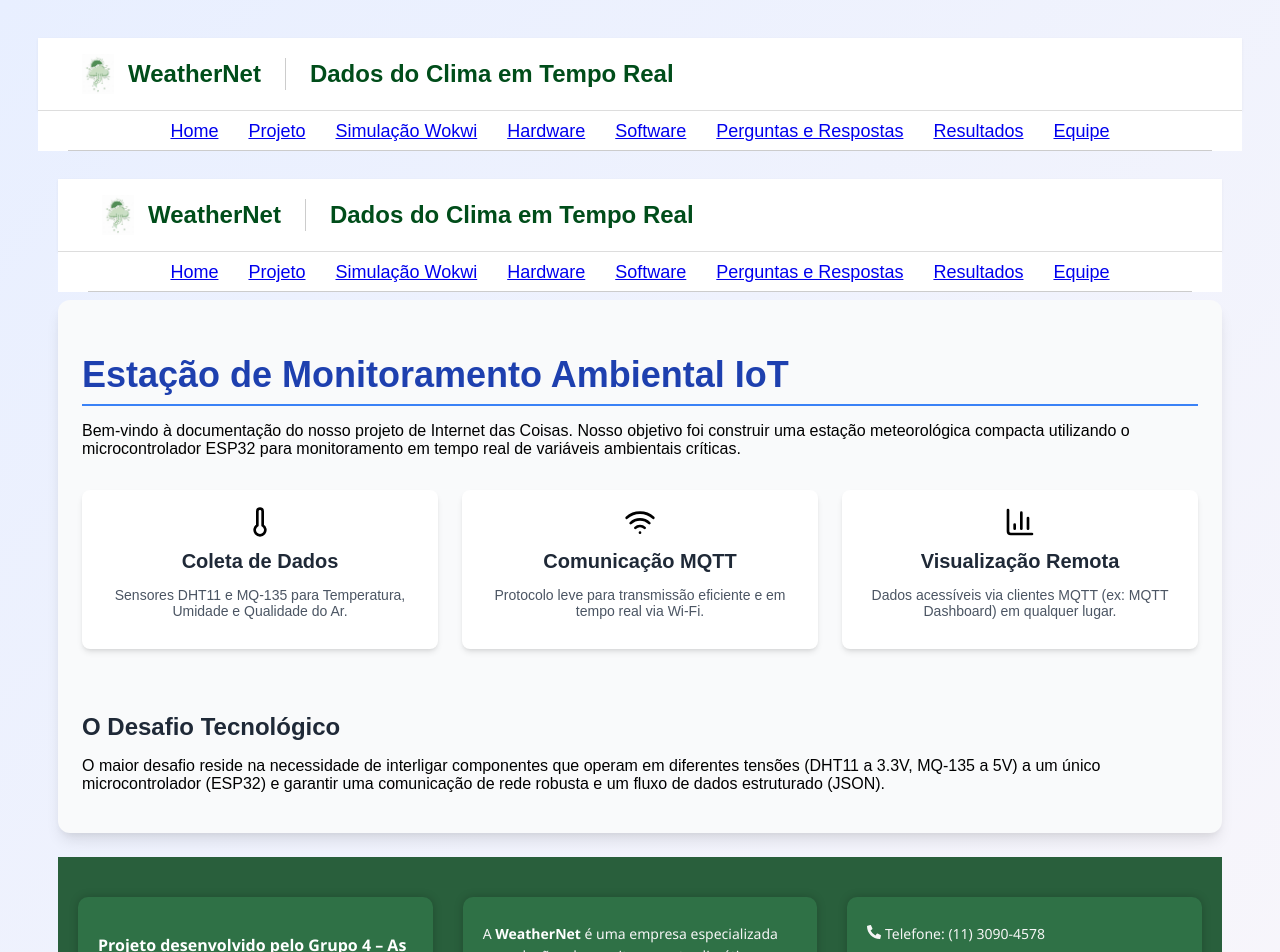
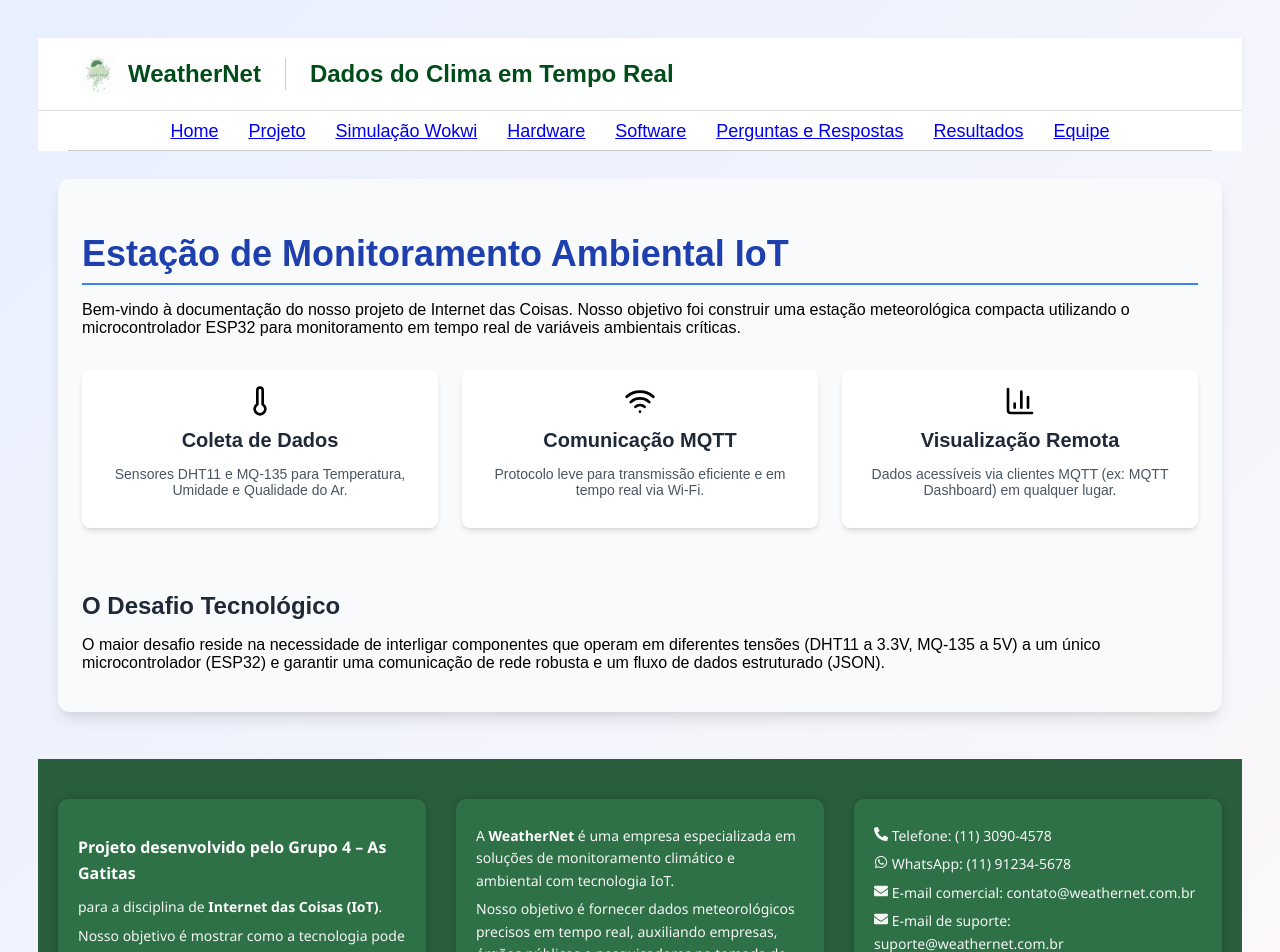
Before and after one commit to Clara2808Duarte/ProjetoIOTSITE, a React (Vite) app: page / in a window 1280 px wide. Shown: the top 952 px of the page. Built offline with nearby package versions, Linux system fonts and the light colour scheme.

Commit message:
modificações

```diff
--- a/src/components/Home.jsx
+++ b/src/components/Home.jsx
@@ -1,15 +1,9 @@
-import Header from "./Header";
-import Navbar from "./Nav";
-import Footer from "./Footer";
 import "./Home.css";
 import { Wifi, Thermometer, BarChart3 } from "lucide-react";
 
 export default function Home() {
   return (
     <>
-      <Header />
-      <Navbar />
-
       <section className="section bg-gray-50 p-6 rounded-xl shadow-lg transition-all duration-300 hover:shadow-xl">
         <h1 className="text-4xl font-extrabold text-blue-800 mb-4 border-b pb-2">
           Estação de Monitoramento Ambiental IoT
@@ -63,7 +57,6 @@ export default function Home() {
           </p>
         </div>
       </section>
-      <Footer />
     </>
   );
 }
```
